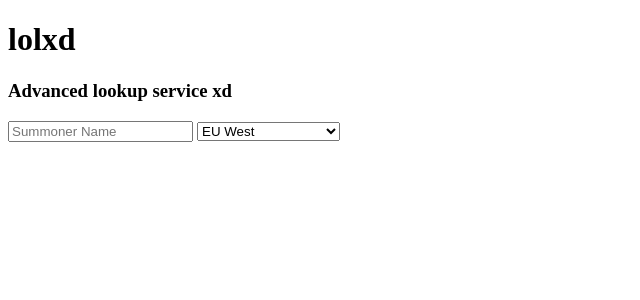
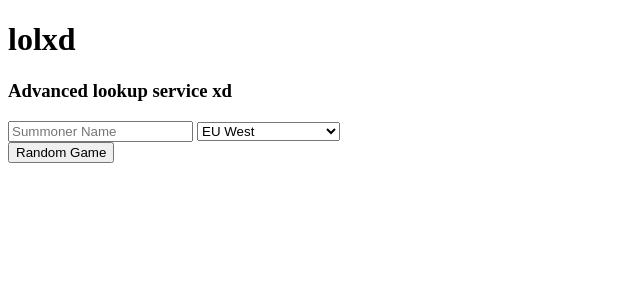
Before and after one commit to cash2one/lolxd.io, a Flask app: template templates/index.html in a window 1280 px wide. Shown: the top 300 px of the page, without its empty margins (0-640 px from the left). Run offline with Flask 2, Linux system fonts and the light colour scheme; the template is opened without the code that fills it, so the values that code supplies are empty.

Commit message:
Created placeholder random_game page and navigation method

```diff
--- a/app.py
+++ b/app.py
@@ -14,5 +14,11 @@ def look_up(region, summoner_name):
     return 'Hello {} from {}'.format(summoner_name, region)
 
 
+@app.route('/random')
+def random_look_up():
+    return render_template('random_game.html')
+
+
+
 if __name__ == '__main__':
     app.run()
--- a/templates/index.html
+++ b/templates/index.html
@@ -7,6 +7,10 @@ function redirect() {
     region_text = region.options[region.selectedIndex].text;
     window.location = window.location + region_text + "/" + summoner_name.value;
 }
+
+function redirect_random() {
+    window.location = window.location + 'random'
+ }
 </script>
 {% endblock %}
 {% block content %}
@@ -33,4 +37,9 @@ function redirect() {
     </select>
 </form>
 
+<form action="javascript:redirect_random();">
+    <button>Random Game</button>
+</form>
+
+
 {% endblock %}
```
Also changed, not shown: templates/random_game.html (added, +8 -0 lines).
